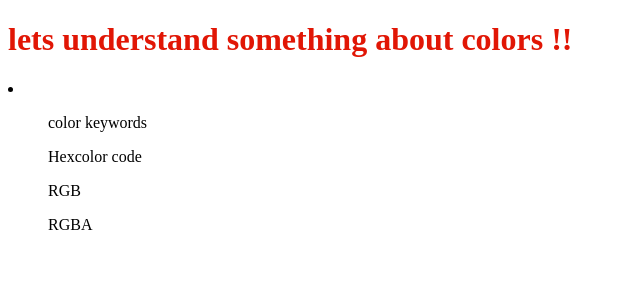
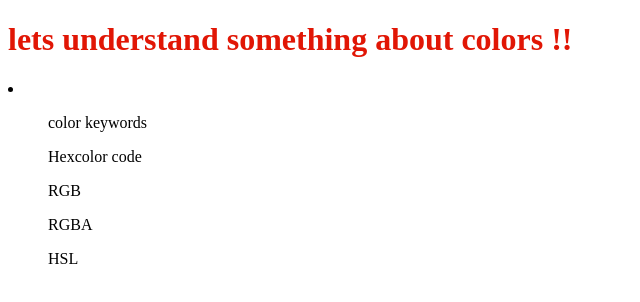
Before and after one commit to karan0701/Web-Dev, a plain HTML site: page CSS/lec19.1.html in a window 1280 px wide. Shown: the full height of the page, 0-640 px from the left. Drawn offline with Linux system fonts and the light colour scheme.

Commit message:
Update lec19.1.html

```diff
--- a/CSS/lec19.1.html
+++ b/CSS/lec19.1.html
@@ -22,6 +22,7 @@
         <ol>Hexcolor code</ol>
         <ol>RGB</ol>
         <ol>RGBA</ol>
+        <ol>HSL</ol>
     </li>
 </body>
 </html>
```
